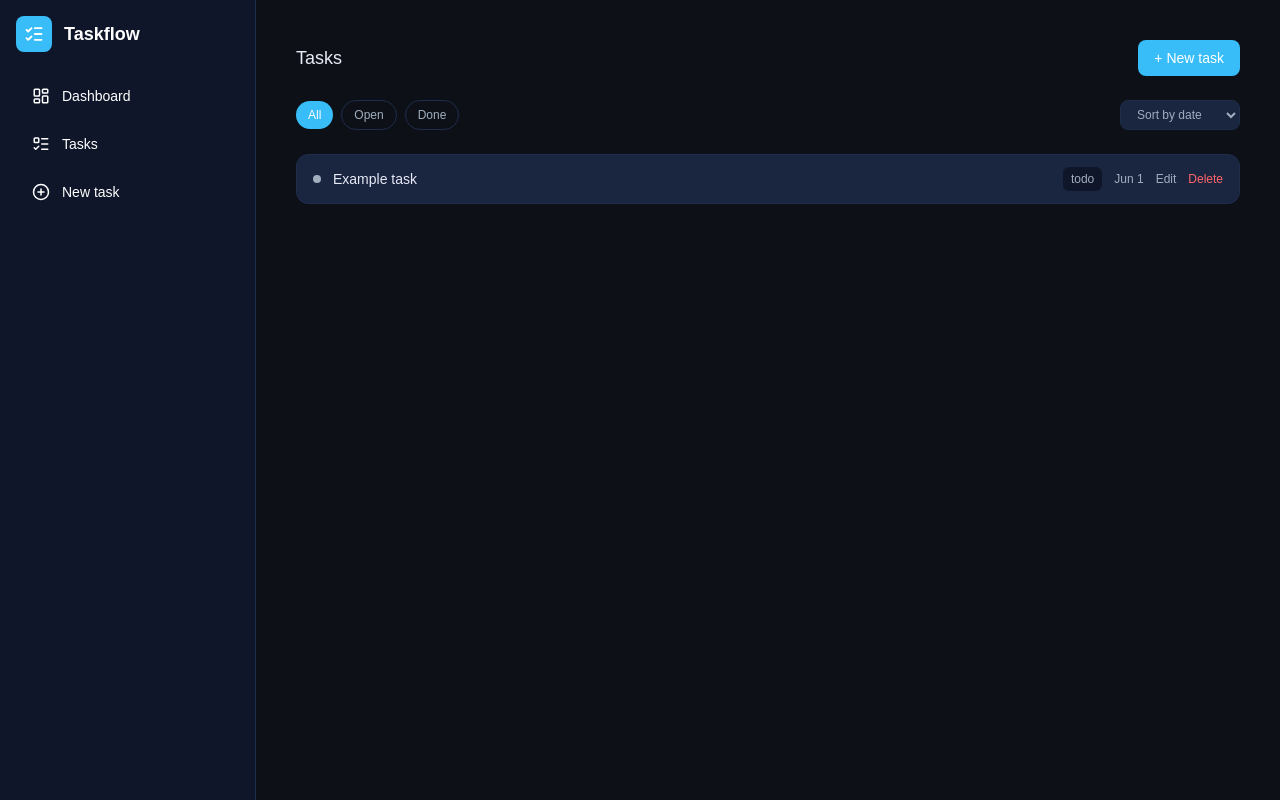
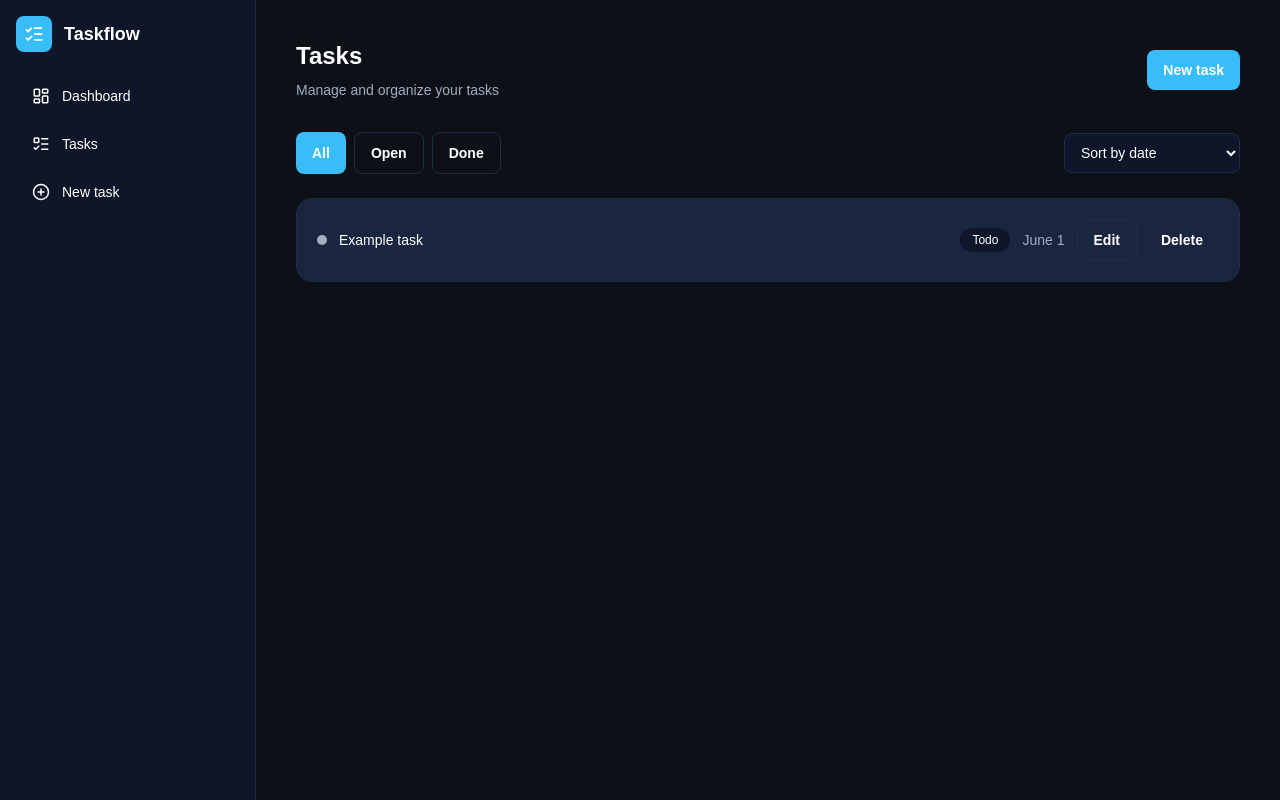
Before and after one commit to lina98st/taskflow, a Next.js app: page /dashboard/tasks in a window 1280 px wide. Built offline with nearby package versions, Linux system fonts and the light colour scheme.

Commit message:
refactor: use reusable components on tasks page

```diff
--- a/app/dashboard/tasks/page.tsx
+++ b/app/dashboard/tasks/page.tsx
@@ -1,48 +1,69 @@
+import Link from "next/link";
+import Badge from "@/components/ui/Badge";
+import Button from "@/components/ui/Button";
+import Card from "@/components/ui/Card";
+import Select from "@/components/ui/Select";
+
 export default function TasksPage() {
   return (
+    <div className="mx-auto max-w-6xl">
+      <header className="mb-8 flex items-center justify-between gap-4">
         <div>
-      <div className="flex items-center justify-between mb-6">
-        <h1 className="text-lg font-medium text-[#e8eaf6]">Tasks</h1>
-        <button className="bg-[#38bdf8] hover:bg-[#0ea5e9] text-white text-sm px-4 py-2 rounded-lg transition-colors">
-          + New task
-        </button>
+          <h1 className="text-2xl font-semibold text-white">Tasks</h1>
+          <p className="mt-2 text-sm text-[var(--text-muted)]">
+            Manage and organize your tasks
+          </p>
         </div>
 
-      {/* Filters */}
-      <div className="flex items-center gap-2 mb-6">
-        <button className="text-xs px-3 py-1.5 rounded-full bg-[#38bdf8] text-white">
-          All
-        </button>
-        <button className="text-xs px-3 py-1.5 rounded-full border border-[#1e2d4a] text-[#a0aec0] hover:text-[#e8eaf6]">
-          Open
-        </button>
-        <button className="text-xs px-3 py-1.5 rounded-full border border-[#1e2d4a] text-[#a0aec0] hover:text-[#e8eaf6]">
-          Done
-        </button>
-        <div className="flex-1"></div>
-        <select className="text-xs bg-[#1a2540] border border-[#1e2d4a] text-[#a0aec0] px-3 py-1.5 rounded-lg outline-none">
+        <Link
+          href="/dashboard/tasks/new"
+          className="rounded-lg bg-[var(--accent)] px-4 py-2.5 text-sm font-semibold text-white transition hover:bg-[var(--accent-hover)]"
+        >
+          New task
+        </Link>
+      </header>
+
+      <section
+        aria-label="Task filters"
+        className="mb-6 flex flex-col gap-4 sm:flex-row sm:items-center"
+      >
+        <div className="flex gap-2">
+          <Button>All</Button>
+          <Button variant="secondary">Open</Button>
+          <Button variant="secondary">Done</Button>
+        </div>
+
+        <div className="sm:ml-auto sm:w-44">
+          <Select aria-label="Sort tasks">
             <option>Sort by date</option>
             <option>Sort by status</option>
-        </select>
+          </Select>
         </div>
+      </section>
 
-      {/* Task list */}
-      <div className="flex flex-col gap-2">
-        <div className="bg-[#1a2540] border border-[#1e2d4a] rounded-xl px-4 py-3 flex items-center gap-3">
-          <span className="w-2 h-2 rounded-full bg-[#a0aec0]"></span>
-          <p className="text-sm text-[#e8eaf6] flex-1">Example task</p>
-          <span className="text-xs text-[#a0aec0] bg-[#0f1629] px-2 py-1 rounded-md">
-            todo
-          </span>
-          <p className="text-xs text-[#a0aec0]">Jun 1</p>
-          <button className="text-xs text-[#a0aec0] hover:text-[#e8eaf6]">
-            Edit
-          </button>
-          <button className="text-xs text-red-400 hover:text-red-300">
-            Delete
-          </button>
+      <section aria-label="Task list">
+        <Card>
+          <div className="flex flex-col gap-3 p-5 sm:flex-row sm:items-center">
+            <span
+              aria-hidden="true"
+              className="h-2.5 w-2.5 rounded-full bg-[var(--text-muted)]"
+            />
+
+            <p className="flex-1 text-sm font-medium text-white">
+              Example task
+            </p>
+
+            <Badge>Todo</Badge>
+
+            <time className="text-sm text-[var(--text-muted)]">June 1</time>
+
+            <div className="flex gap-2">
+              <Button variant="secondary">Edit</Button>
+              <Button variant="danger">Delete</Button>
             </div>
           </div>
+        </Card>
+      </section>
     </div>
   );
 }
```
Lines whose indentation alone changed are shown as unchanged.
